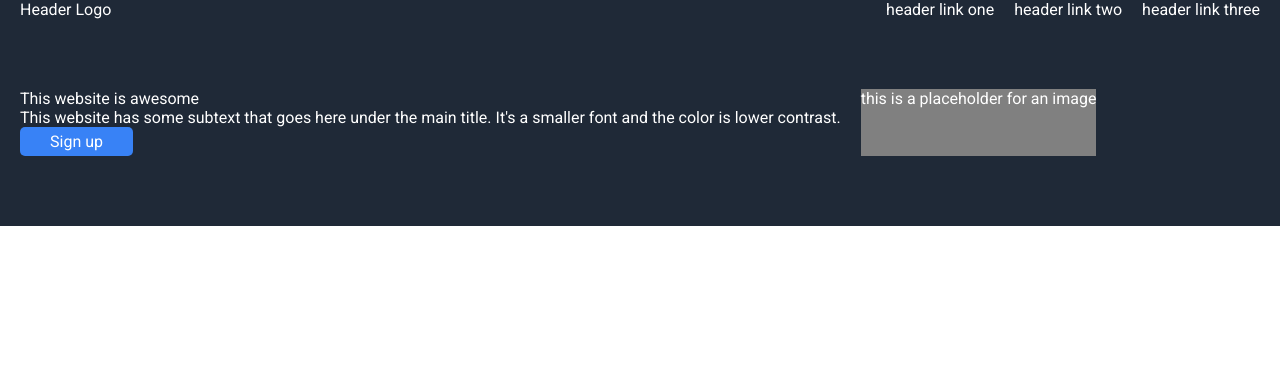
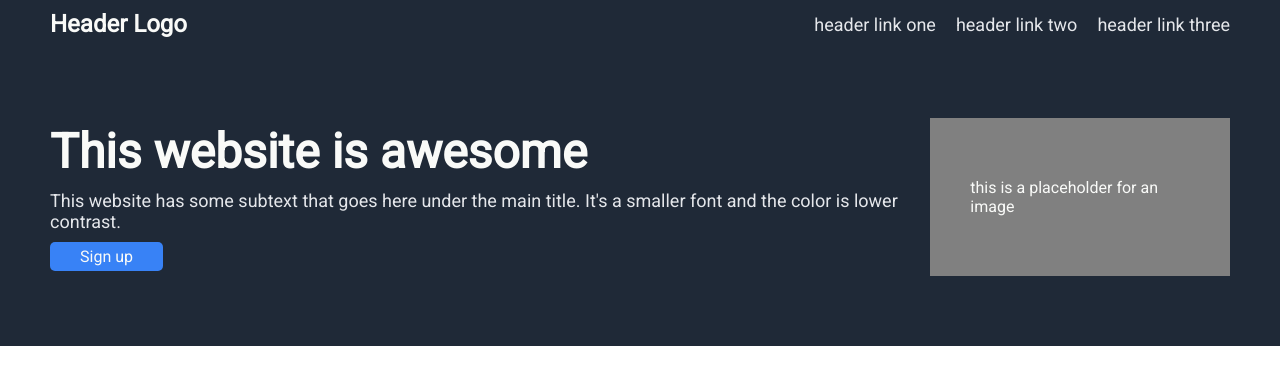
Before and after one commit to kkellybonilla/odin-landing-page, a plain HTML site: page index.html in a window 1280 px wide. Drawn offline with Linux system fonts and the light colour scheme.

Commit message:
9/11 - header

```diff
--- a/index.html
+++ b/index.html
@@ -13,17 +13,17 @@
   <body>
     <div id="main">
       <div id="navbar">
-        <div>Header Logo</div>
+        <div id="hero-logo">Header Logo</div>
         <div id="navbar-links">
-          <div>header link one</div>
-          <div>header link two</div>
-          <div>header link three</div>
+          <div class="header-link-text">header link one</div>
+          <div class="header-link-text">header link two</div>
+          <div class="header-link-text">header link three</div>
         </div>
       </div>
       <div id="header">
-        <div>
-          <div>This website is awesome</div>
-          <div>
+        <div id="header-text">
+          <div id="hero-main-text">This website is awesome</div>
+          <div id="hero-secondary-text">
             This website has some subtext that goes here under the main title.
             It's a smaller font and the color is lower contrast.
           </div>
--- a/styles.css
+++ b/styles.css
@@ -1,3 +1,14 @@
+:root {
+  --horizontal-padding: 50px;
+  --dark-blue: #1f2937;
+  --blue: #3882f6;
+  --light-gray: #e5e7eb;
+  --white: #f9faf8;
+  --bold: 900;
+
+  /* TODO: define font size vars */
+}
+
 body {
   margin: 0;
 }
@@ -6,11 +17,12 @@ body {
   width: fit-content;
   padding: 5px 30px;
   border-radius: 5px;
-  background-color: #3882f6;
+  background-color: var(--blue);
 }
 
 .placeholder-img {
   background-color: gray;
+  padding: 60px 40px;
 }
 
 #main {
@@ -20,10 +32,11 @@ body {
 #navbar {
   display: flex;
   justify-content: space-between;
-  padding: 0 20px;
+  align-items: center;
+  padding: 10px var(--horizontal-padding);
 
-  background-color: #1f2937;
-  color: white;
+  background-color: var(--dark-blue);
+  color: var(--white);
 }
 
 #navbar-links {
@@ -33,9 +46,33 @@ body {
 
 #header {
   display: flex;
+  align-items: center;
   gap: 20px;
-  padding: 70px 20px;
+  padding: 70px var(--horizontal-padding);
 
-  background-color: #1f2937;
-  color: white;
+  background-color: var(--dark-blue);
+  color: var(--white);
 }
+
+#header-text {
+  display: flex;
+  flex-direction: column;
+  gap: 10px;
+}
+
+#hero-main-text {
+  font-size: 48px;
+  color: var(--white);
+  font-weight: var(--bold);
+}
+
+#hero-secondary-text, .header-link-text {
+  font-size: 18px;
+  color: var(--light-gray);
+}
+
+#hero-logo {
+  font-size: 24px;
+  color: var(--white);
+  font-weight: var(--bold);
+}
```
